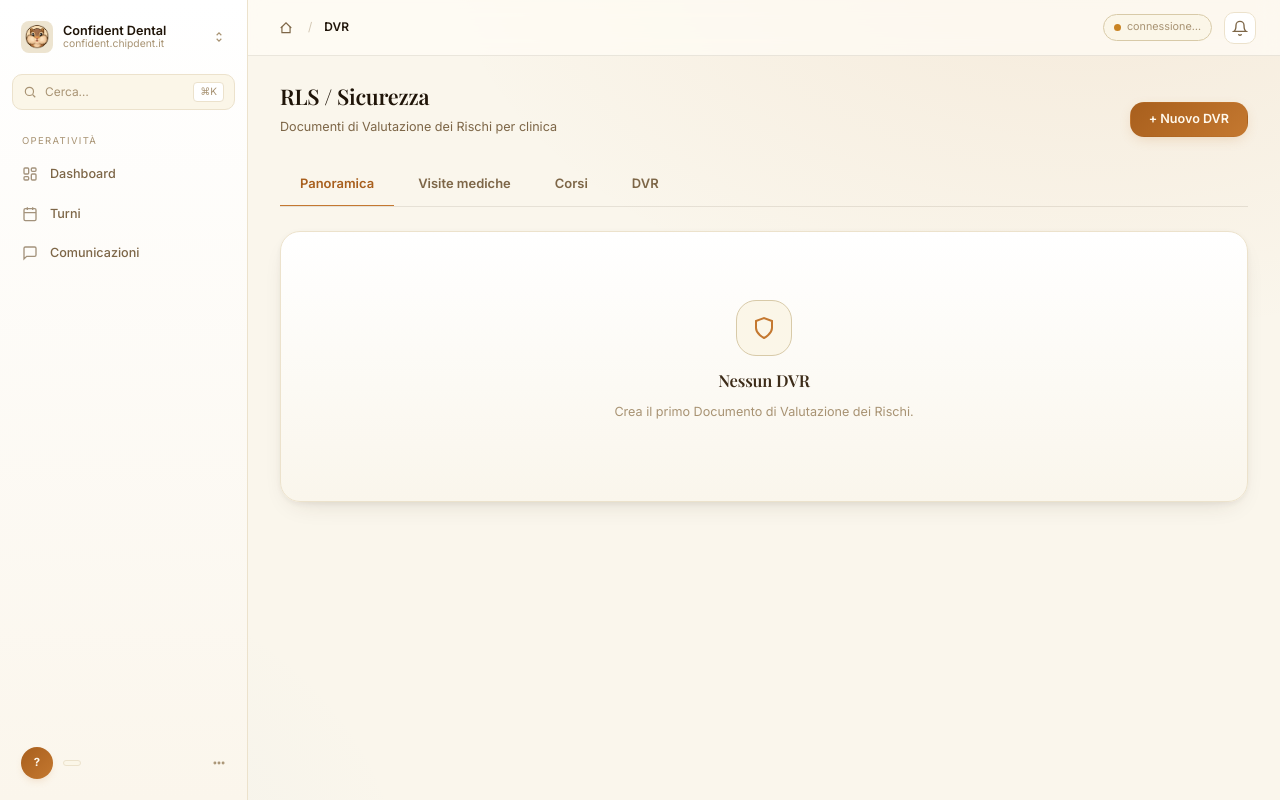
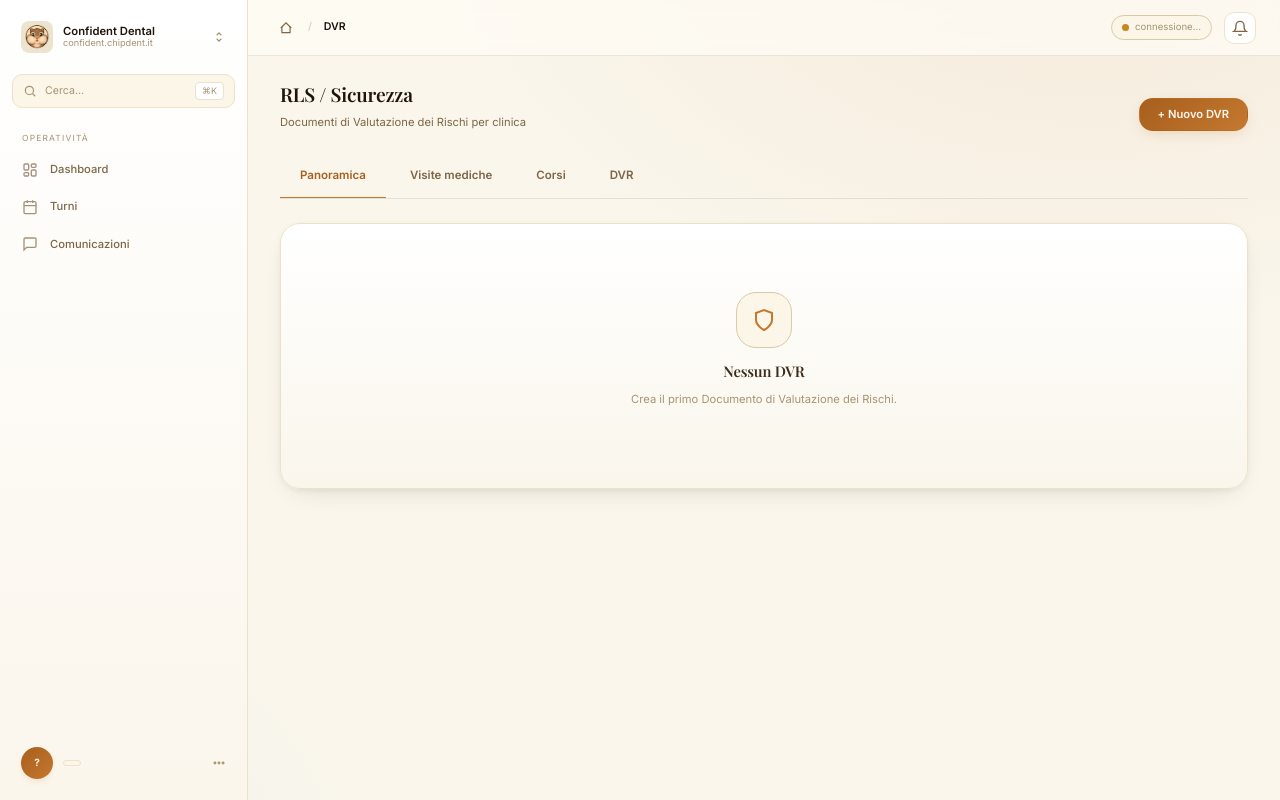
Before and after one commit to AndreaDepa21052/chipdent, an ASP.NET Core app: template src/Chipdent.Web/Views/Rls/Dvr.cshtml in a window 1280 px wide. Run offline with ASP.NET Core 8, Linux system fonts and the light colour scheme; the template is opened without the code that fills it, so the values that code supplies are empty; some libraries are stand-ins or nearby versions.

Commit message:
style(css): ulteriore riduzione font (~80% del default)
- html 12.8px (era 14.4)
- body 12px (era 13.5) e density tweak 11.2px (era 12.6)

```diff
--- a/src/Chipdent.Web/wwwroot/css/site.css
+++ b/src/Chipdent.Web/wwwroot/css/site.css
@@ -84,14 +84,14 @@
 
 html, body { height: 100%; }
 
-/* Scala globalmente del 10% (equivalente a zoom Chrome 90%): tutti i valori in rem
+/* Scala globalmente del ~20% (equivalente a zoom Chrome ~80%): tutti i valori in rem
    ereditano questa base, gli elementi in px qui sotto sono già adeguati. */
-html { font-size: 14.4px; }
+html { font-size: 12.8px; }
 
 body {
     margin: 0;
     font-family: var(--f-sans);
-    font-size: 13.5px;
+    font-size: 12px;
     line-height: 1.55;
     color: var(--c-ink);
     background:
@@ -1448,7 +1448,7 @@ input[type="datetime-local"].form-control { color-scheme: light; }
    Density tweaks for SaaS pro look
    ========================================================================== */
 
-body { font-size: 12.6px; }
+body { font-size: 11.2px; }
 
 h1 { font-size: 1.75rem; }
 h2 { font-size: 1.4rem; }
```
